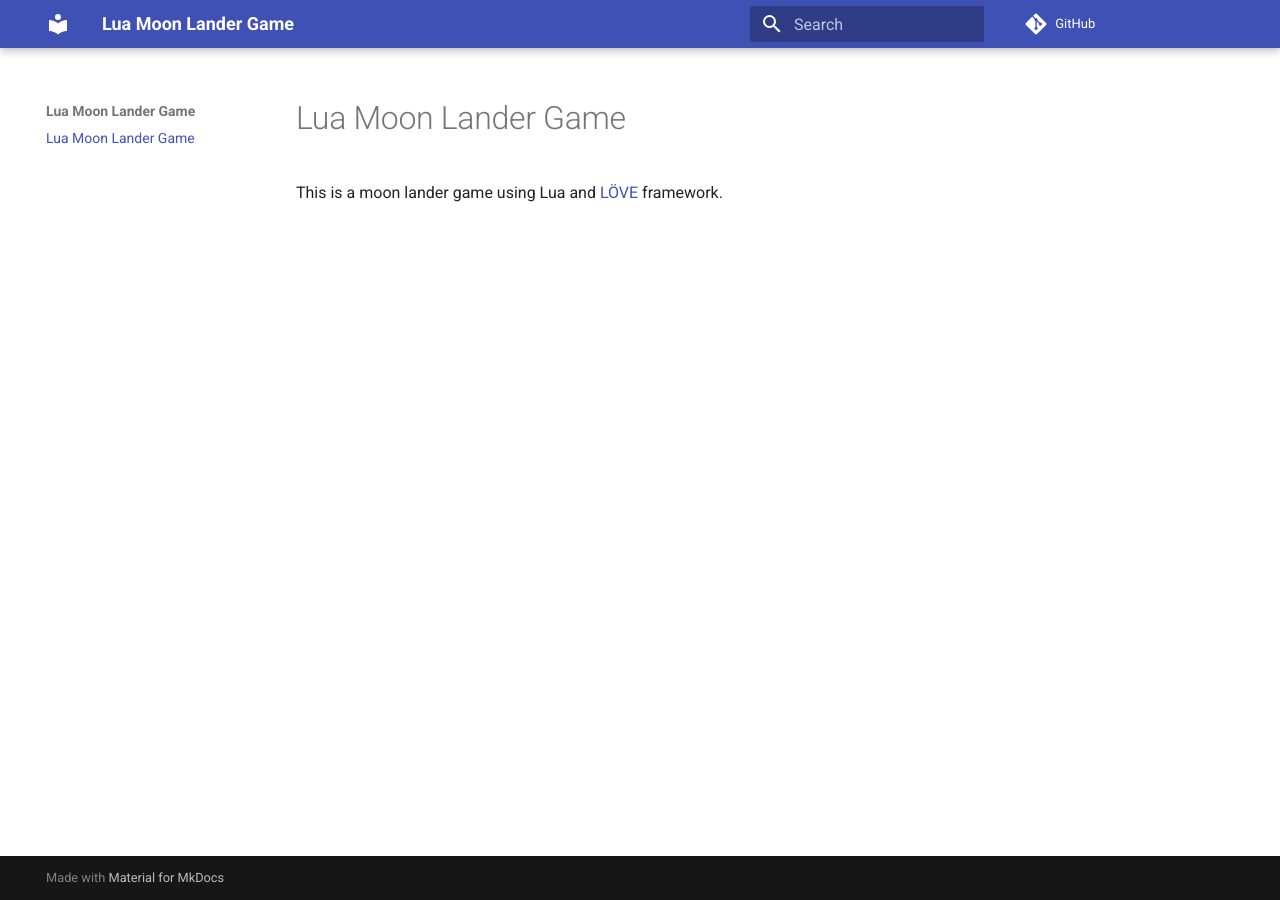
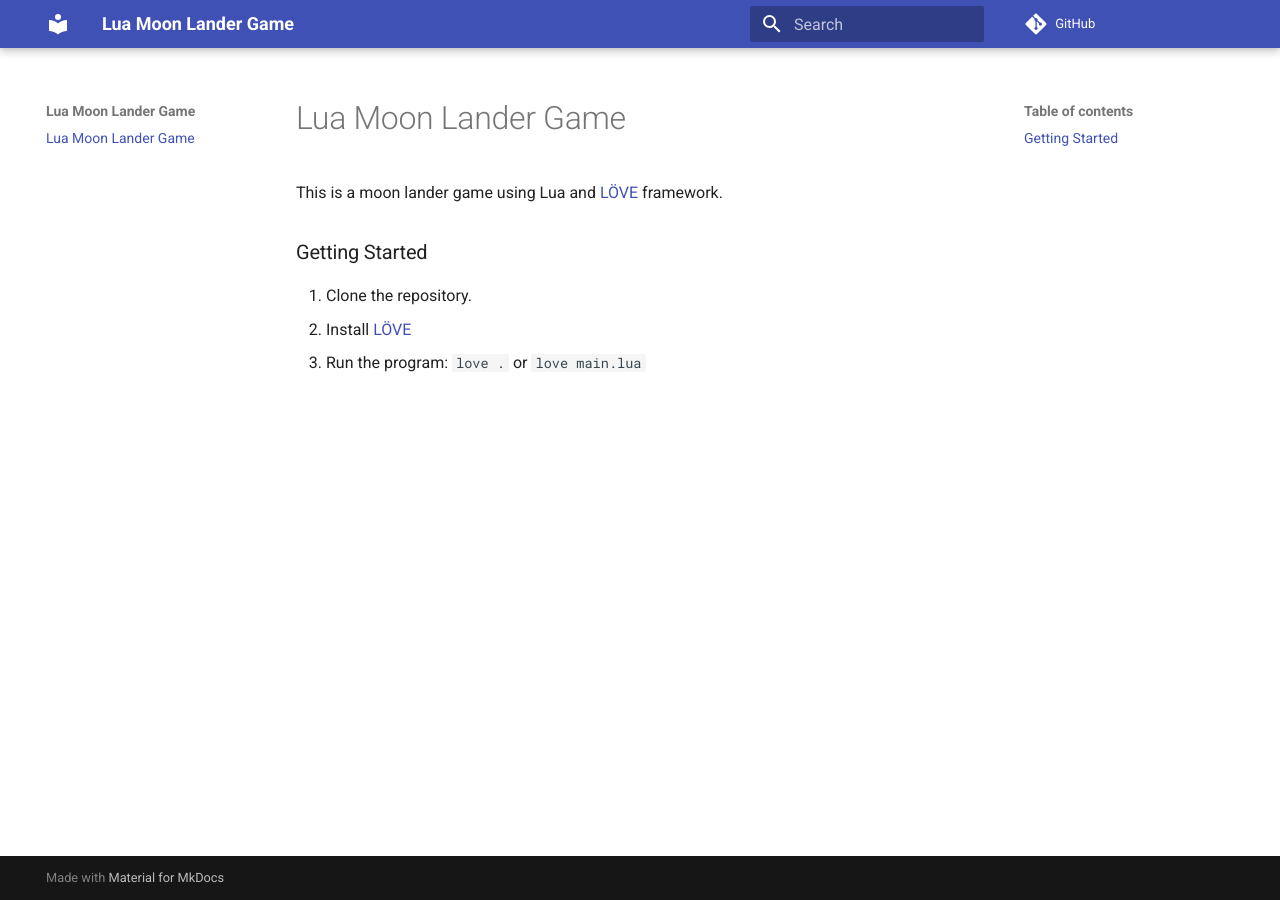
Before and after one commit to lulunac27a/lua-moon-lander-game, an MkDocs documentation site: the page built from docs/index.md, in a window 1280 px wide. Built offline with MkDocs 1.6.1 and Material for MkDocs 9.7.7, drawn with Linux system fonts in a browser that asks for light colours; comment, search, counter and statistics services are not loaded.

Commit message:
Add Getting Started section in README

```diff
--- a/docs/index.md
+++ b/docs/index.md
@@ -1,3 +1,9 @@
 # Lua Moon Lander Game
 
 This is a moon lander game using Lua and [LÖVE](https://love2d.org/) framework.
+
+### Getting Started
+
+1. Clone the repository.
+2. Install [LÖVE](https://love2d.org)
+3. Run the program: `love .` or `love main.lua`
```
Also changed, not shown: README.md (+6 -0 lines).
